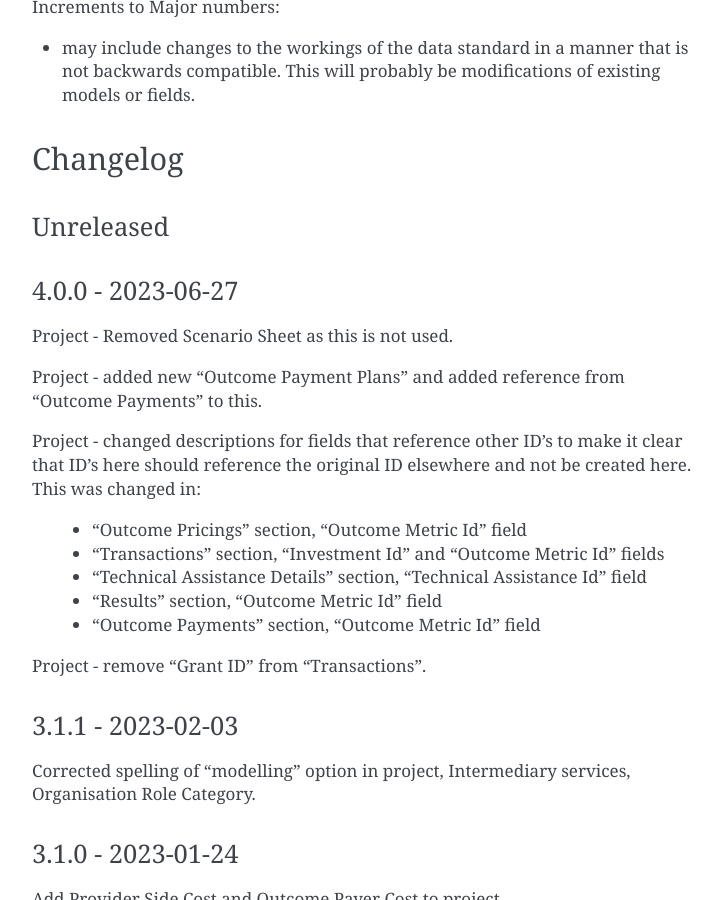
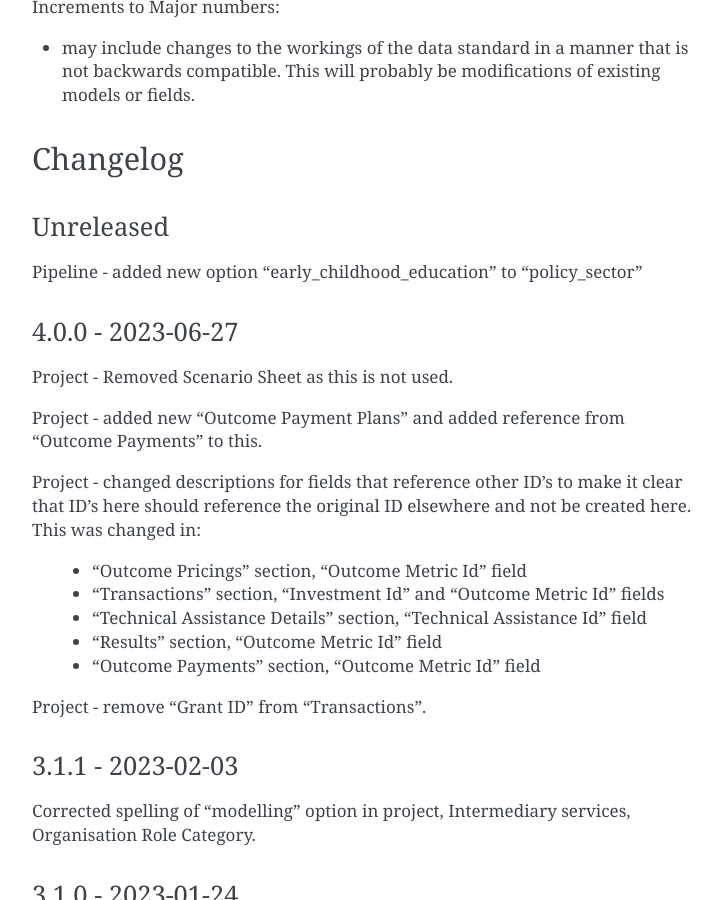
Before and after one commit to INDIGO-Initiative/indigo-data-standard, a Sphinx documentation site: the page built from docs/versions_changelog.rst, in a window 1280 px wide and 900 px high, scrolled down 544 px. Shown: the whole window, without its empty margins (388-1110 px from the left). Built offline with Sphinx 7.4.7, drawn with Linux system fonts in a browser that asks for light colours.

Commit message:
pipeline: added new option "early_childhood_education" to "policy_sector"

```diff
--- a/docs/versions_changelog.rst
+++ b/docs/versions_changelog.rst
@@ -27,6 +27,8 @@ Changelog
 
 Unreleased
 ~~~~~~~~~~
+
+Pipeline - added new option "early_childhood_education" to "policy_sector"
 
 4.0.0 - 2023-06-27
 ~~~~~~~~~~~~~~~~~~
```
Also changed, not shown: 1 other file.
